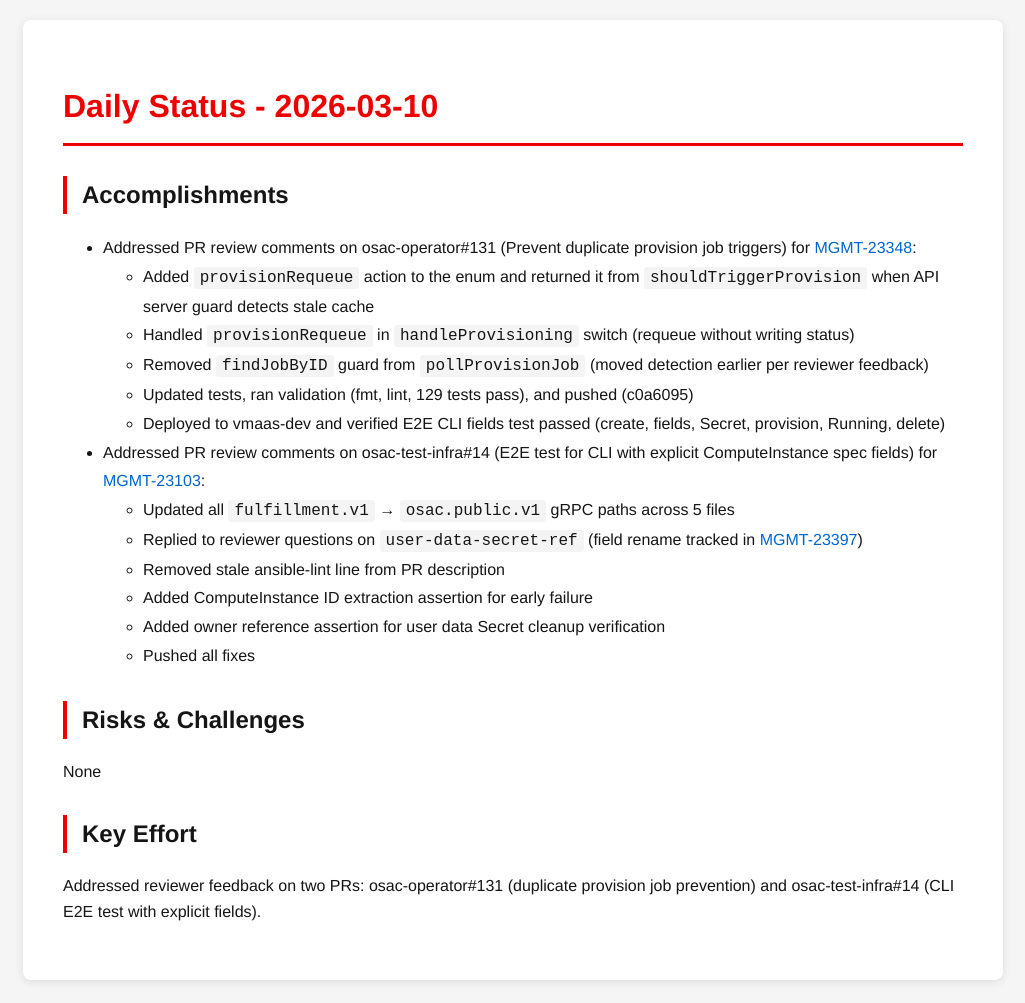
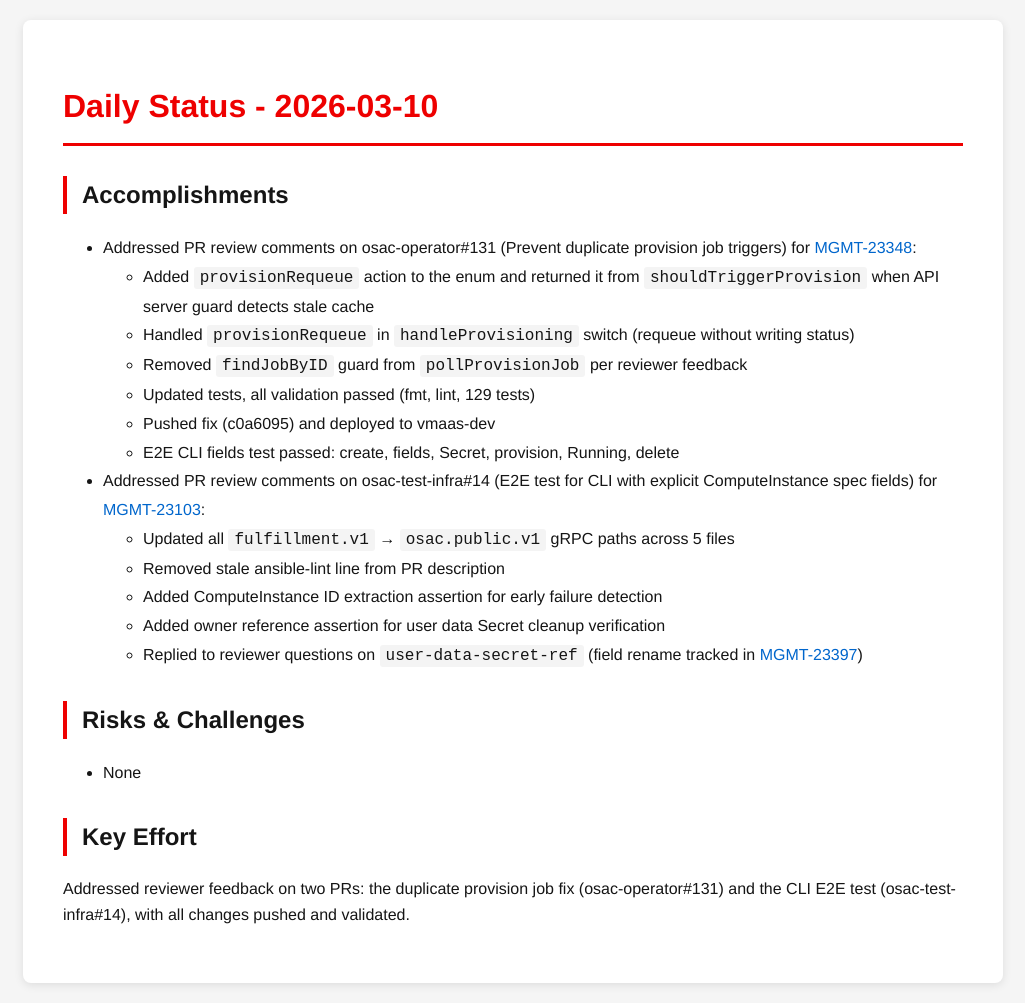
Before and after one commit to tzvatot/daily-status, a Jekyll site: the page built from 2026-03-10.md, in a window 1280 px wide. Shown: the whole page, without its empty margins (127-1152 px from the left). Built offline with Jekyll 4.4.1, drawn with Linux system fonts in a browser that asks for light colours.

Commit message:
Daily status update - 2026-03-10

```diff
--- a/2026-03-10.md
+++ b/2026-03-10.md
@@ -10,19 +10,19 @@ date: 2026-03-10
 - Addressed PR review comments on osac-operator#131 (Prevent duplicate provision job triggers) for [MGMT-23348](https://issues.redhat.com/browse/MGMT-23348):
   - Added `provisionRequeue` action to the enum and returned it from `shouldTriggerProvision` when API server guard detects stale cache
   - Handled `provisionRequeue` in `handleProvisioning` switch (requeue without writing status)
-  - Removed `findJobByID` guard from `pollProvisionJob` (moved detection earlier per reviewer feedback)
-  - Updated tests, ran validation (fmt, lint, 129 tests pass), and pushed (c0a6095)
-  - Deployed to vmaas-dev and verified E2E CLI fields test passed (create, fields, Secret, provision, Running, delete)
+  - Removed `findJobByID` guard from `pollProvisionJob` per reviewer feedback
+  - Updated tests, all validation passed (fmt, lint, 129 tests)
+  - Pushed fix (c0a6095) and deployed to vmaas-dev
+  - E2E CLI fields test passed: create, fields, Secret, provision, Running, delete
 - Addressed PR review comments on osac-test-infra#14 (E2E test for CLI with explicit ComputeInstance spec fields) for [MGMT-23103](https://issues.redhat.com/browse/MGMT-23103):
   - Updated all `fulfillment.v1` → `osac.public.v1` gRPC paths across 5 files
+  - Removed stale ansible-lint line from PR description
+  - Added ComputeInstance ID extraction assertion for early failure detection
+  - Added owner reference assertion for user data Secret cleanup verification
   - Replied to reviewer questions on `user-data-secret-ref` (field rename tracked in [MGMT-23397](https://issues.redhat.com/browse/MGMT-23397))
-  - Removed stale ansible-lint line from PR description
-  - Added ComputeInstance ID extraction assertion for early failure
-  - Added owner reference assertion for user data Secret cleanup verification
-  - Pushed all fixes
 
 ## Risks & Challenges
-None
+- None
 
 ## Key Effort
-Addressed reviewer feedback on two PRs: osac-operator#131 (duplicate provision job prevention) and osac-test-infra#14 (CLI E2E test with explicit fields).
+Addressed reviewer feedback on two PRs: the duplicate provision job fix (osac-operator#131) and the CLI E2E test (osac-test-infra#14), with all changes pushed and validated.
```
